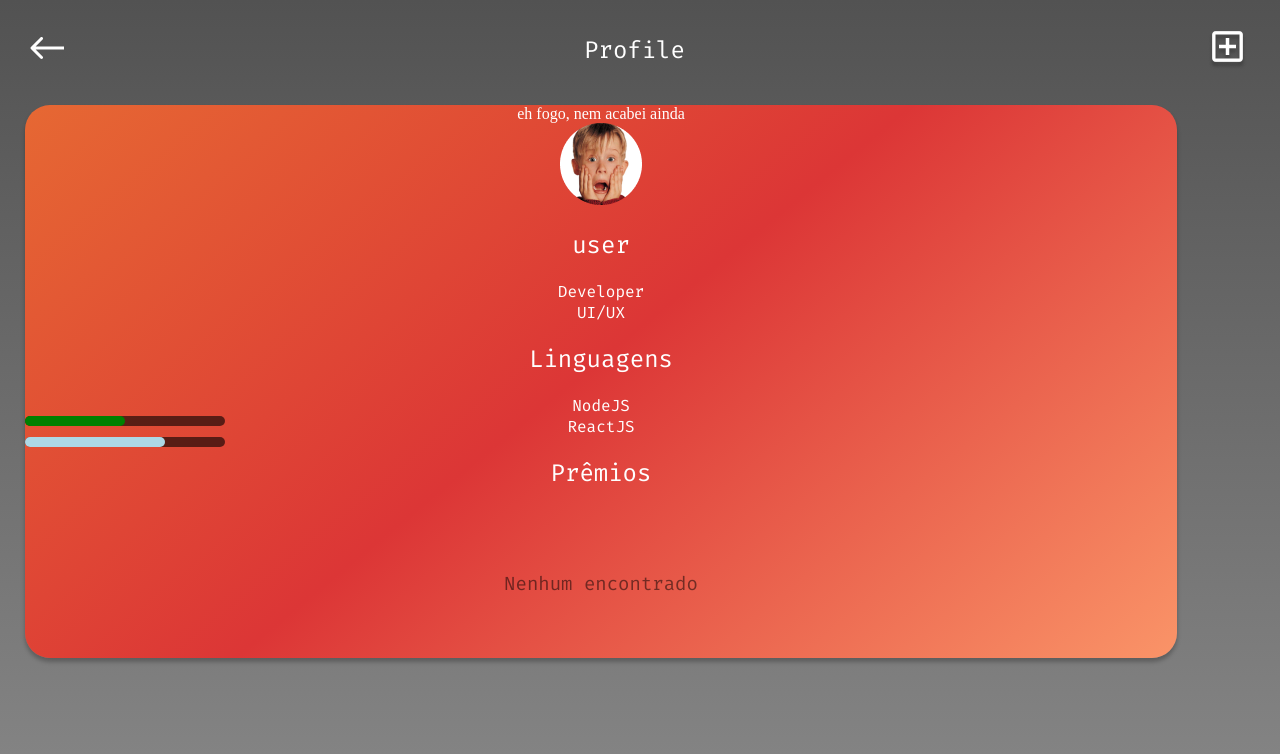
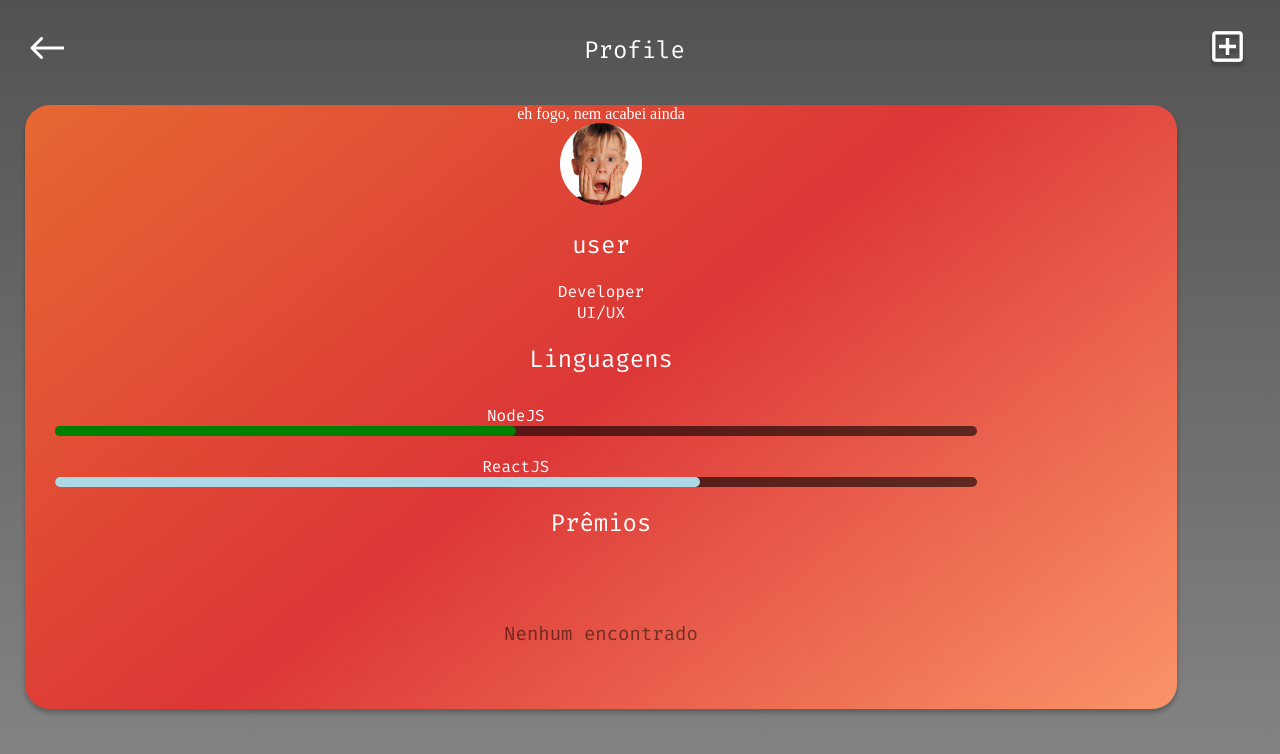
Before and after one commit to hackatool/frontend, a React (Create React App) app: page /user in a window 1280 px wide. Shown: the top 754 px of the page. Built offline with nearby package versions, Linux system fonts and the light colour scheme.

Commit message:
fix skillbar (part 1)

```diff
--- a/src/components/Skillbar.jsx
+++ b/src/components/Skillbar.jsx
@@ -1,25 +1,14 @@
 import React, { Component } from 'react'
+import './skillbar.scss';
+
 
 export default class Skillbar extends Component {
 
     styles = {
         progressbarActive: {
-            position: 'absolute',
-            width: `${this.props.progress * this.props.width}px`,
-            height: '10px',
-            borderRadius: '10px',
-
+            width: `${this.props.progress * 100}%`,
             background: this.props.color,
         },
-
-        progressbarBackground: {
-            position: 'absolute',
-            width: `${this.props.width}px`,
-            height: '10px',
-            borderRadius: '10px',
-
-            background: 'rgba(0, 0, 0, 0.6)'
-        }
     }
 
     render() {
@@ -30,8 +19,8 @@ export default class Skillbar extends Component {
                 <span>
                     {this.props.skill}
                 </span>
-                <div style={this.styles.progressbarBackground}></div>
-                <div style={this.styles.progressbarActive}></div>
+                <div className="progressbarBackground" style={this.styles.progressbarBackground}></div>
+                <div className="progressbarActive" style={this.styles.progressbarActive}></div>
             </div>
         )
     }
--- /dev/null
+++ b/src/components/skillbar.scss
@@ -0,0 +1,24 @@
+.skillbar {
+    position: relative;
+    width: 80%;
+    margin: 30px;
+}
+
+
+.progressbarActive {
+    position: absolute;
+
+    height: 10px;
+    border-radius: 10px;
+
+}
+
+.progressbarBackground {
+    position: absolute;
+
+    width: 100%;
+    height: 10px;
+    border-radius: 10px;
+
+    background: rgba(0, 0, 0, 0.6)
+}
```
